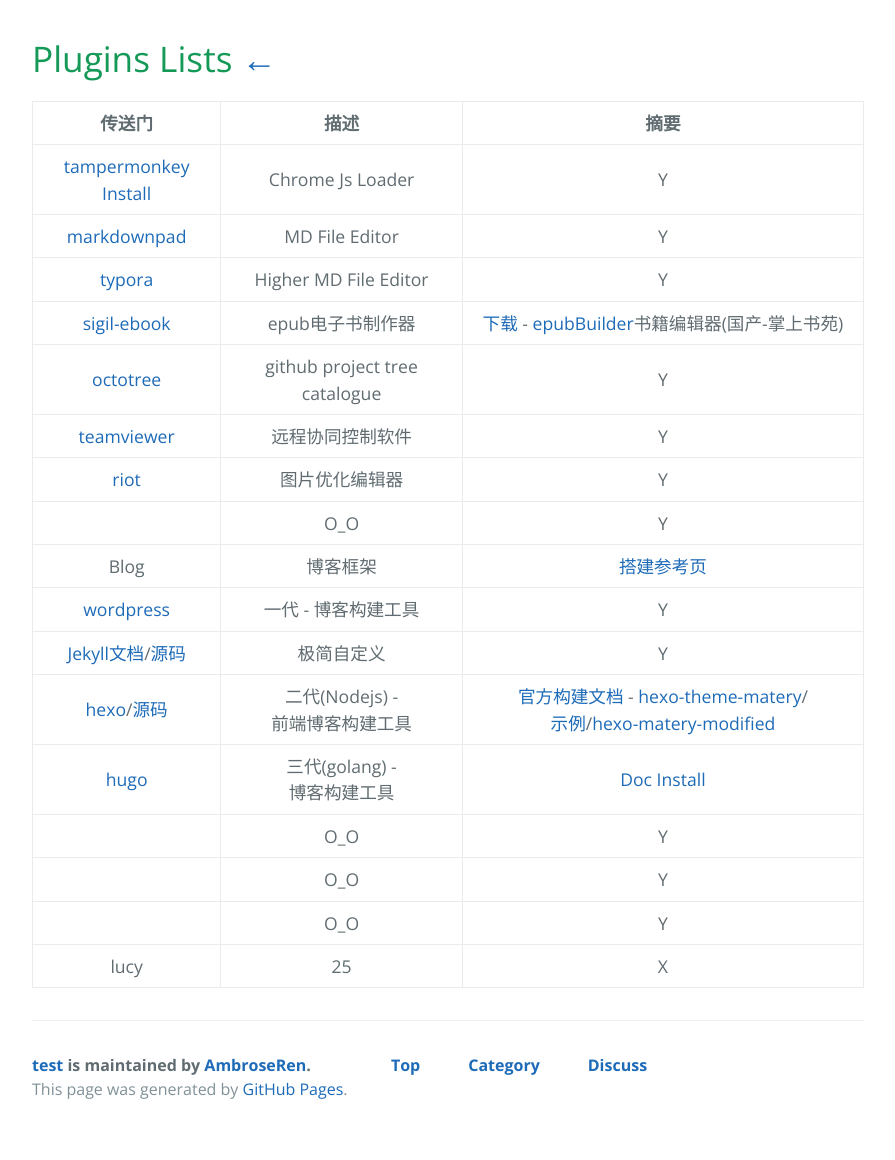
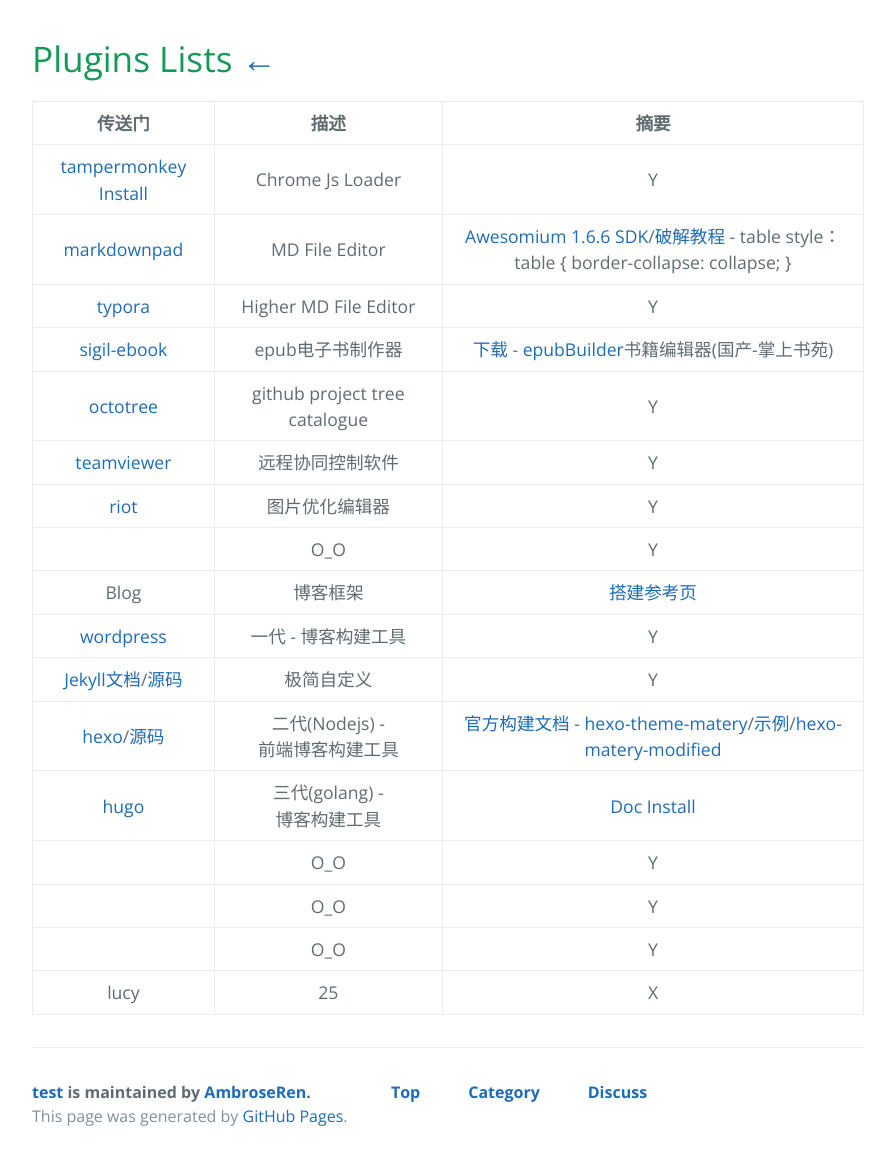
Before and after one commit to AmbroseRen/test, a Jekyll site: the page built from Data/InstallPackage/Plugins.md, in a window 1280 px wide. Shown: the whole page, without its empty margins (192-1087 px from the left). Built offline with Jekyll 4.4.1, drawn with Linux system fonts in a browser that asks for light colours; our own code applies the rules of GitHub Pages for plain Markdown files; the repository's description, which GitHub fills in, is left out; before the commit the page ends 1133 px from its top, so only the background shows below that.

Commit message:
Update Plugins.md

```diff
--- a/Data/InstallPackage/Plugins.md
+++ b/Data/InstallPackage/Plugins.md
@@ -3,7 +3,7 @@
 | 传送门 | 描述 | 摘要 |
 |:---:|:---:|:---:|
 | [tampermonkey Install](https://www.tampermonkey.net/) | Chrome Js Loader | Y |
-| [markdownpad](http://markdownpad.com/download.html) | MD File Editor | Y |
+| [markdownpad](http://markdownpad.com/download.html) | MD File Editor | [ Awesomium 1.6.6 SDK](http://markdownpad.com/faq.html)/[破解教程](https://www.jianshu.com/p/1745a7f53404) - table style：table { border-collapse: collapse; }|
 | [typora](https://typora.io/) | Higher MD File Editor | Y |
 | [sigil-ebook](https://sigil-ebook.com/) | epub电子书制作器 | [下载](https://github.com/Sigil-Ebook/Sigil/releases/tag/1.5.1) - [epubBuilder](https://www.soepub.com/soft)书籍编辑器(国产-掌上书苑) |
 | [octotree](https://www.octotree.io/) | github project tree catalogue | Y |
```
